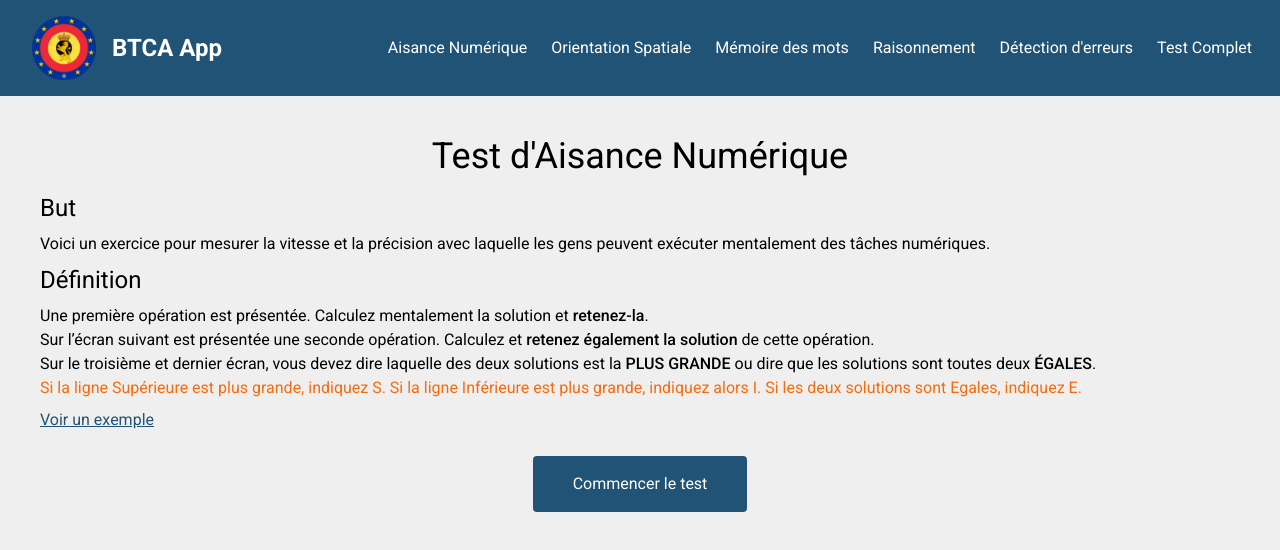
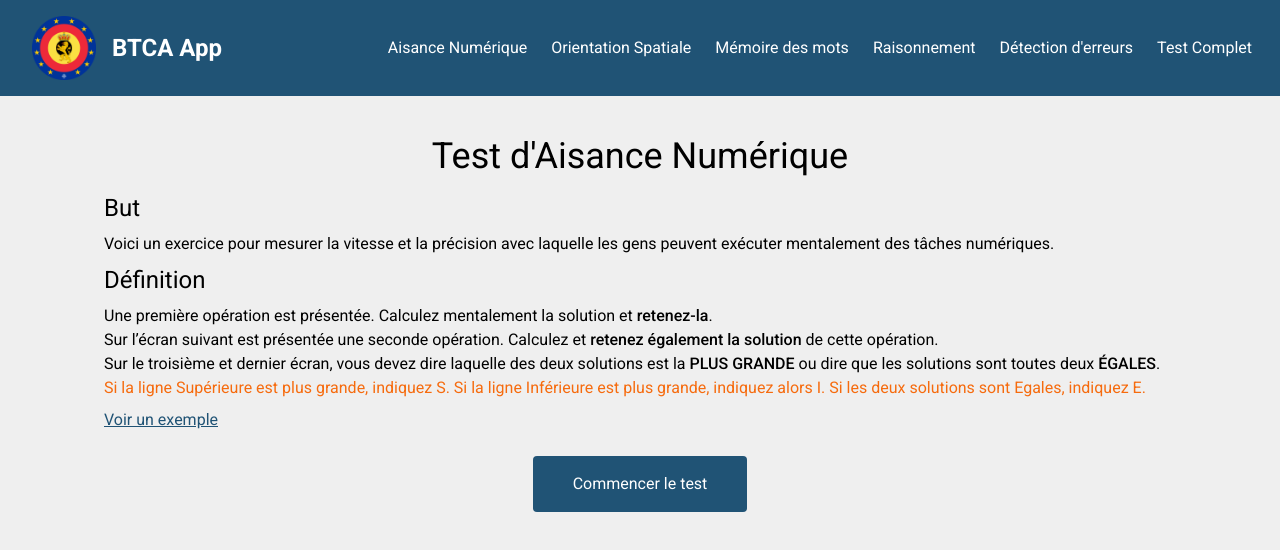
Before and after one commit to qpeleeheid/btca-app, a React (Create React App) app: page /btca-app/digital-fluency in a window 1280 px wide. Shown: the top 550 px of the page. Built offline with nearby package versions, Linux system fonts and the light colour scheme; the HTML template or start-up script is replaced by a standard one.

Commit message:
Digital Fluency adding error when not answering

```diff
--- a/src/js/digital-fluency-test/Question.ts
+++ b/src/js/digital-fluency-test/Question.ts
@@ -2,6 +2,7 @@ export enum Answer {
   topLine = 0,
   botLine = 1,
   equal = 2,
+  noAnswer = 3,
 }
 
 export class ErrorReport {
--- a/src/pages/digital-fluency/DigitalFluencyTest.tsx
+++ b/src/pages/digital-fluency/DigitalFluencyTest.tsx
@@ -28,6 +28,9 @@ const DigitalFluencyTest = () => {
 
   useEffect(() => {
     const timer = setTimeout(() => {
+      test.errorReports.push(
+        new ErrorReport(test.questions[currentQuestionIndex], Answer.noAnswer)
+      );
       setIsFinished(true);
     }, test.duration * 1000);
     return () => clearTimeout(timer);
--- a/src/pages/digital-fluency/index.tsx
+++ b/src/pages/digital-fluency/index.tsx
@@ -7,8 +7,8 @@ const DigitalFluency = () => {
   return (
     <div className='flex flex-col h-screen'>
       <HeaderNav />
-      <main className='flex-grow bg-light-gray'>
-        <div className='container py-6 px-10 flex flex-col'>
+      <main className='container flex-grow bg-light-gray'>
+        <div className=' py-6 px-10 flex flex-col mx-16'>
           <h1 className='mt-4 text-4xl text-center'>
             Test d'Aisance Numérique
           </h1>
```
